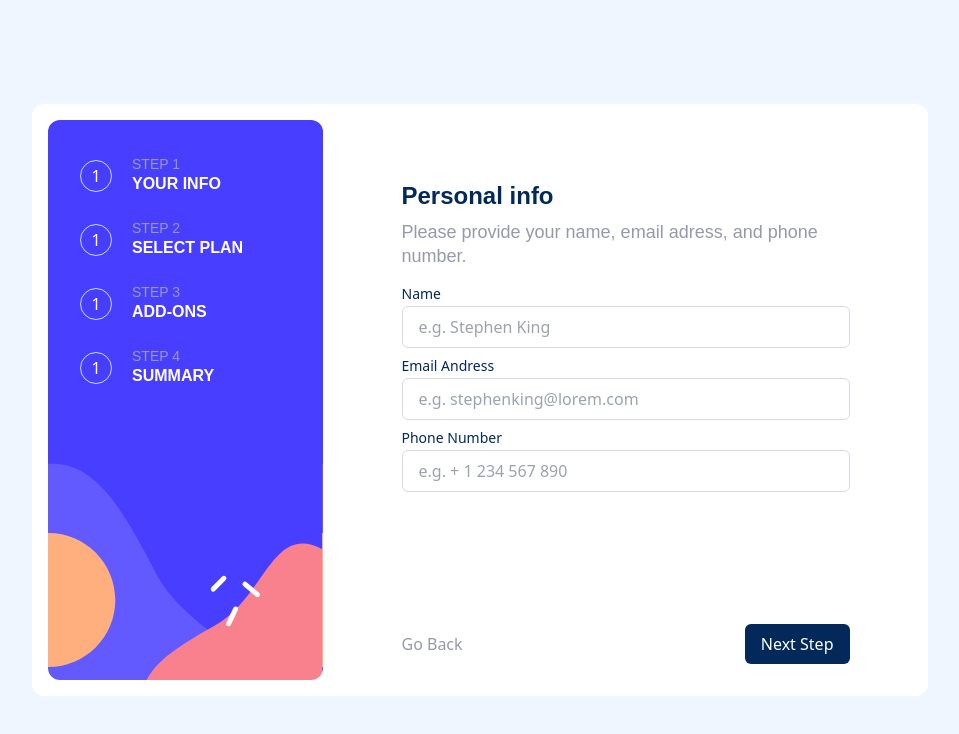
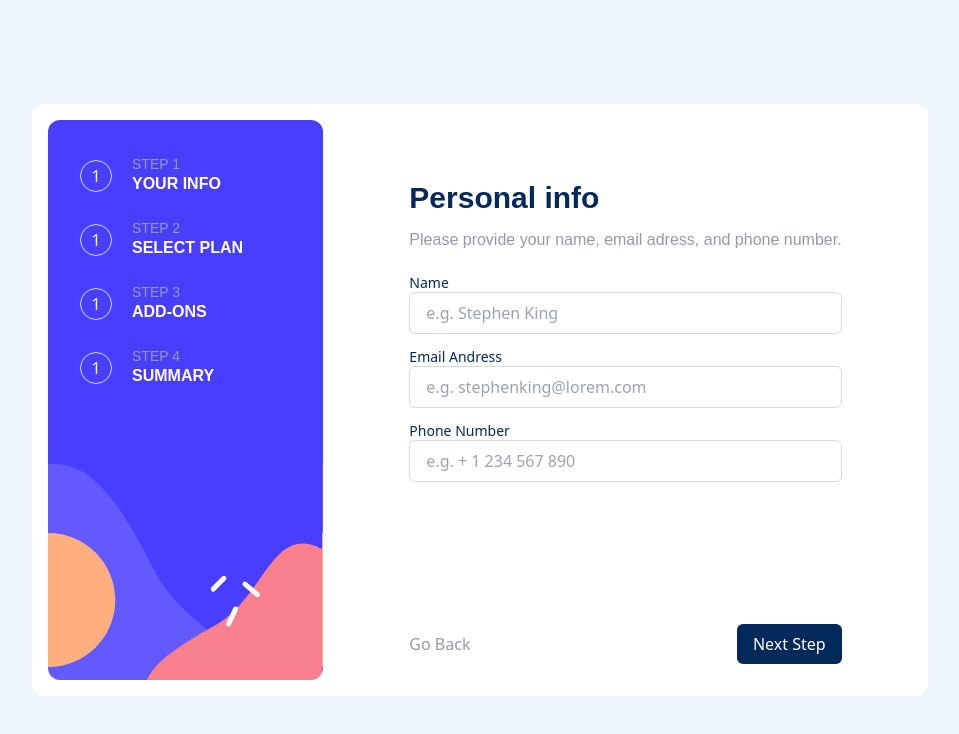
Before and after one commit to andersondavid/frontend-mentor-multi-step-form, a Next.js app: page / in a window 1280 px wide. Shown: the top 734 px of the page, without its empty margins (160-1119 px from the left). Built offline with nearby package versions, Linux system fonts and the light colour scheme; a web font is replaced by a local one.

Commit message:
Fix: Fix margins and paddins at PersonalInfo

```diff
--- a/src/app/components/Screens/pages/PersonalInfo/InputField.tsx
+++ b/src/app/components/Screens/pages/PersonalInfo/InputField.tsx
@@ -24,9 +24,9 @@ export default function InputField({
   const errorCheck = error?.path[0] === name
 
   return (
-    <div className="pt-2">
+    <div className="mt-4">
       <div className="flex justify-between pb-[2px]">
-        <label htmlFor={name} className="block text-sm text-marine-blue">
+        <label htmlFor={name} className="block text-sm text-marine-blue leading-none">
           {label}
         </label>
         {errorCheck && (
--- a/src/app/components/Screens/pages/PersonalInfo/index.tsx
+++ b/src/app/components/Screens/pages/PersonalInfo/index.tsx
@@ -38,7 +38,7 @@ export default function PersonalInfo() {
       <p className="page-desc text-cool-gray">
         Please provide your name, email adress, and phone number.
       </p>
-      <div className="">
+      <div className="mt-6">
         <InputField
           register={register}
           error={listErrors}
--- a/src/app/globals.css
+++ b/src/app/globals.css
@@ -199,10 +199,10 @@
 
 @layer components {
   .page-title {
-    @apply font-ubuntu text-2xl font-bold text-marine-blue;
+    @apply font-ubuntu text-2xl md:text-3xl font-bold leading-none text-marine-blue;
   }
 
   .page-desc {
-    @apply font-ubuntu py-2 text-lg leading-6
+    @apply mt-3 font-ubuntu text-cool-gray;
   }
 }
```
